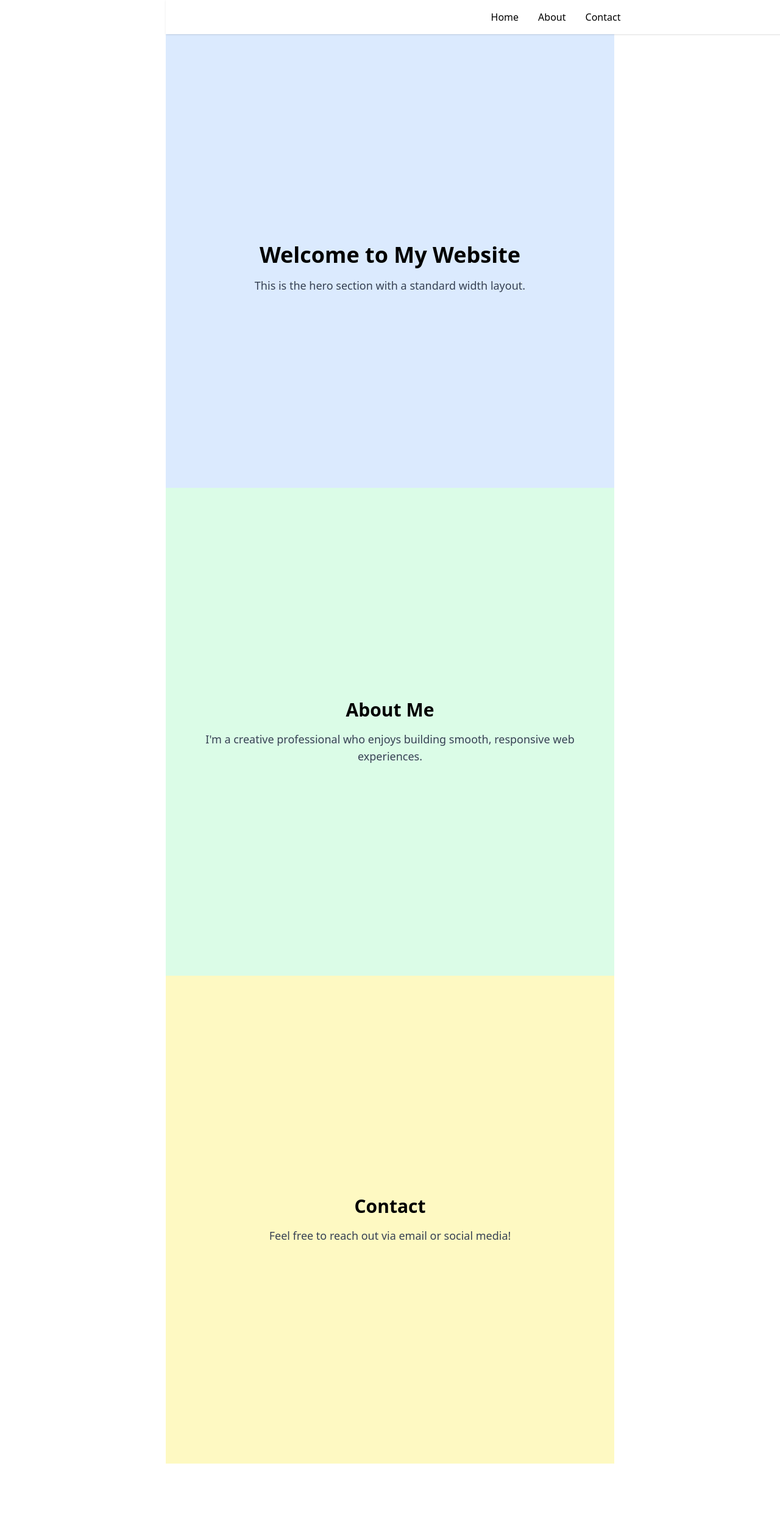
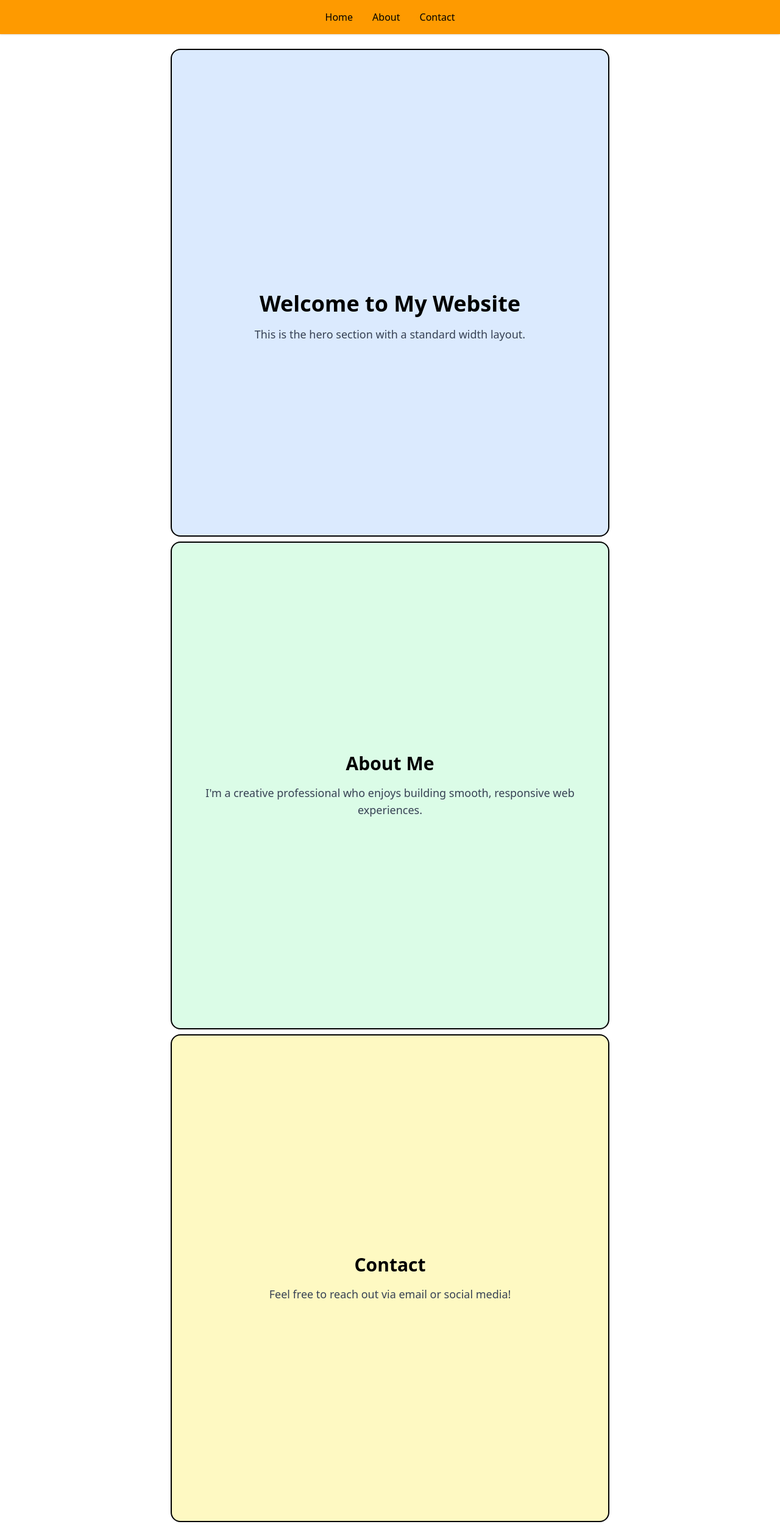
Before and after one commit to petri-nykanen/home, a React (Vite) app: page / in a window 1280 px wide. Shown: the whole page at 61% size. Before the commit the page ends 2400 px from the top, so only its background shows below. Built offline with nearby package versions, Linux system fonts and the light colour scheme.

Commit message:
Base styles

```diff
--- a/src/App.tsx
+++ b/src/App.tsx
@@ -6,13 +6,13 @@ import ContactSection from "./components/ContactSection";
 
 export default function App() {
 	return (
-		<div className="max-w-screen-md mx-auto px-4">
+		<>
 			<Navbar />
-			<main>
+			<main className="max-w-screen-md mx-auto px-4">
 				<HeroSection />
 				<AboutSection />
 				<ContactSection />
 			</main>
-		</div>
+		</>
 	);
 }
--- a/src/components/AboutSection.jsx
+++ b/src/components/AboutSection.jsx
@@ -4,9 +4,9 @@ export default function AboutSection() {
 	return (
 		<section
 			id="about"
-			className="min-h-screen flex items-center justify-center bg-green-100"
+			className="min-h-screen flex items-center justify-center bg-green-100 border-2 border-solid rounded-2xl m-2"
 		>
-			<div className="max-w-screen-lg mx-auto px-4 text-center">
+			<div className="text-center">
 				<h2 className="text-3xl font-semibold">About Me</h2>
 				<p className="mt-4 text-lg text-gray-700">
 					I'm a creative professional who enjoys building smooth, responsive web
--- a/src/components/ContactSection.jsx
+++ b/src/components/ContactSection.jsx
@@ -4,9 +4,9 @@ export default function ContactSection() {
 	return (
 		<section
 			id="contact"
-			className="min-h-screen flex items-center justify-center bg-yellow-100"
+			className="min-h-screen flex items-center justify-center bg-yellow-100 border-2 border-solid rounded-2xl m-2"
 		>
-			<div className="max-w-screen-lg mx-auto px-4 text-center">
+			<div className="text-center">
 				<h2 className="text-3xl font-semibold">Contact</h2>
 				<p className="mt-4 text-lg text-gray-700">
 					Feel free to reach out via email or social media!
--- a/src/components/HeroSection.jsx
+++ b/src/components/HeroSection.jsx
@@ -4,9 +4,9 @@ export default function HeroSection() {
 	return (
 		<section
 			id="home"
-			className="min-h-screen flex items-center justify-center bg-blue-100 pt-20"
+			className="min-h-screen flex items-center justify-center bg-blue-100 pt-20 border-2 border-solid rounded-2xl m-2 mt-20"
 		>
-			<div className="max-w-screen-lg mx-auto px-4 text-center">
+			<div className="text-center">
 				<h1 className="text-4xl font-bold">Welcome to My Website</h1>
 				<p className="mt-4 text-lg text-gray-700">
 					This is the hero section with a standard width layout.
--- a/src/components/Navbar.jsx
+++ b/src/components/Navbar.jsx
@@ -1,19 +1,11 @@
-import React from "react";
-
 export default function Navbar() {
-	return (
-		<nav className="fixed top-0 w-full bg-white shadow z-50">
-			<div className="max-w-screen-lg mx-auto px-4 py-4 flex justify-center gap-8">
-				<a href="#home" className="hover:underline">
-					Home
-				</a>
-				<a href="#about" className="hover:underline">
-					About
-				</a>
-				<a href="#contact" className="hover:underline">
-					Contact
-				</a>
-			</div>
-		</nav>
-	);
+  return (
+    <nav className="fixed top-0 w-full bg-amber-500 shadow z-50">
+      <div className="max-w-screen-lg mx-auto px-4 py-4 flex justify-center gap-8">
+        <a href="#home" className="hover:underline">Home</a>
+        <a href="#about" className="hover:underline">About</a>
+        <a href="#contact" className="hover:underline">Contact</a>
+      </div>
+    </nav>
+  );
 }
--- a/src/index.css
+++ b/src/index.css
@@ -1,5 +1,7 @@
 @import "tailwindcss";
 
-html {
+html, body {
 	scroll-behavior: smooth;
+    margin: 0;
+    padding: 0;
 }
```
